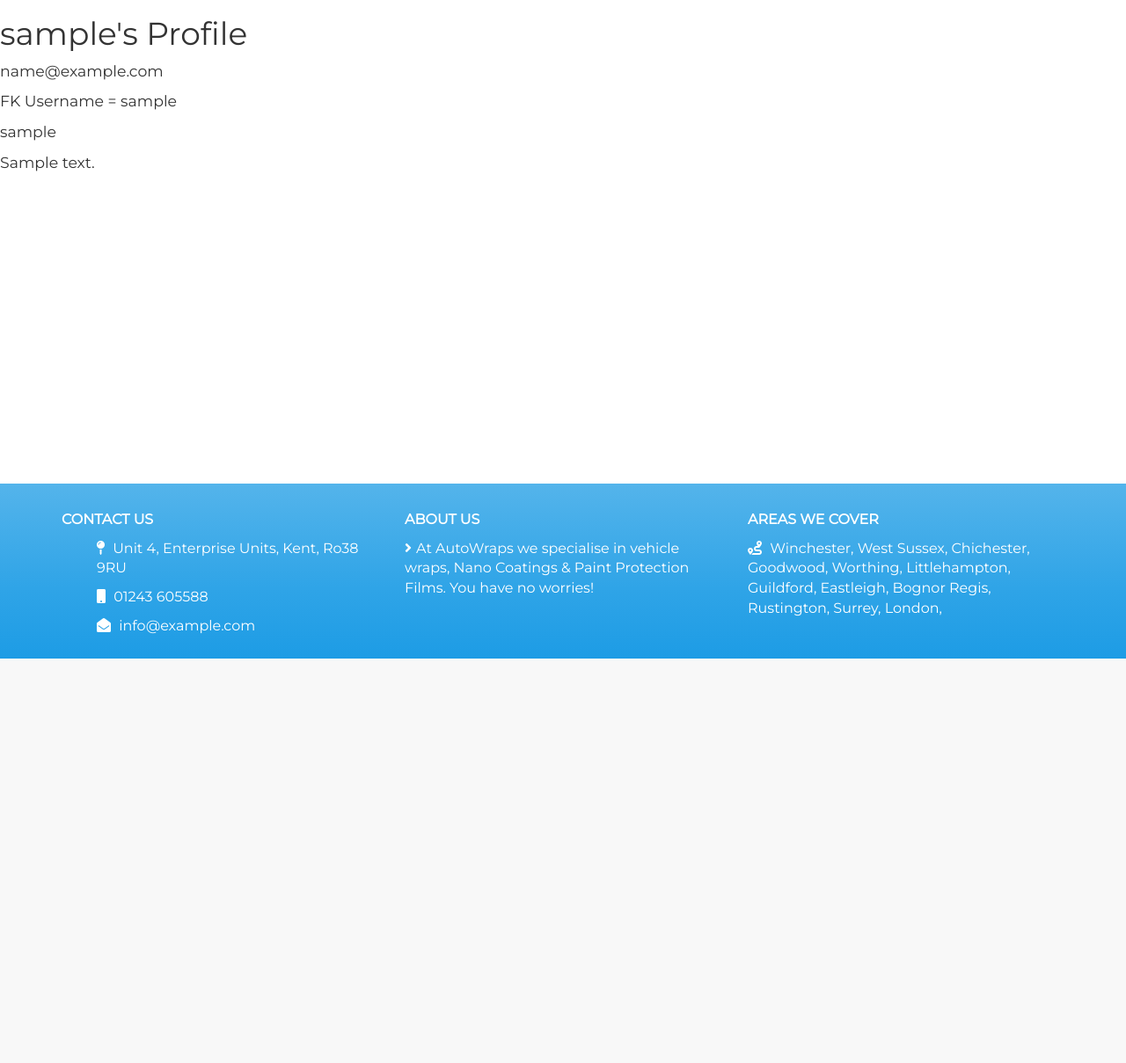
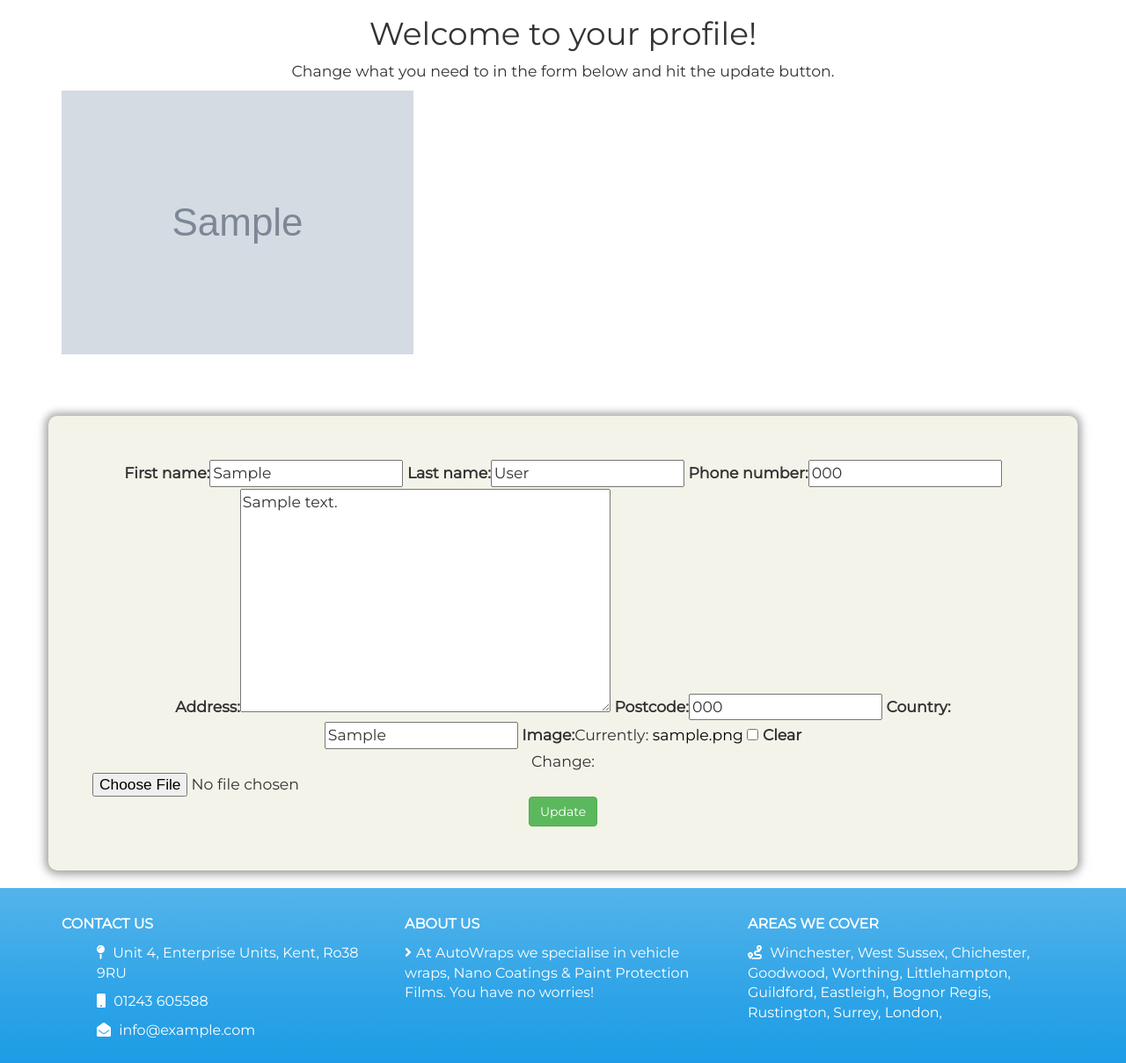
Before and after one commit to 99ron/django_milestone, a Django app: page /user/profile/ in a window 1280 px wide. Shown: the part 51-1260 px from the top of the page at 88% size. Before the commit the page ends 800 px from the top, so only its background shows below. Run offline with Django 3.2, Linux system fonts and the light colour scheme; a user stored in the database is signed in; tables that the repository leaves empty hold one stand-in row (values such as "Sample post"); grey boxes marked "Sample" are stand-in pictures; some libraries are stand-ins or nearby versions.

Commit message:
Basic profile page created and functional. Will amend to make it more asthetic.

```diff
--- /dev/null
+++ b/profiles/forms.py
@@ -0,0 +1,8 @@
+from django import forms
+from .models import UserProfile
+from django.contrib.auth.models import User
+
+class userProfileForm(forms.ModelForm):
+    class Meta:
+        model = UserProfile
+        fields = ['first_name', 'last_name', 'phone_number', 'address', 'postcode', 'country', 'image']
--- a/profiles/models.py
+++ b/profiles/models.py
@@ -4,13 +4,13 @@ from django.contrib.auth.models import User
 # Create your models here.
 class UserProfile(models.Model):
     user = models.OneToOneField(User, on_delete=models.CASCADE, primary_key=True)
-    firstName = models.CharField(max_length=20)
-    lastName = models.CharField(max_length=20)
-    phoneNumber = models.CharField(max_length=11)
+    first_name = models.CharField(max_length=20)
+    last_name = models.CharField(max_length=20)
+    phone_number = models.CharField(max_length=11)
     address = models.TextField(max_length=200)
     postcode = models.CharField(max_length=50)
     country = models.CharField(max_length=50)
-    image = models.ImageField(upload_to='profile')
+    image = models.ImageField(upload_to='profile', blank=True)
 
     def __str__(self):
         return self.user.username
--- a/profiles/templates/profile.html
+++ b/profiles/templates/profile.html
@@ -1,14 +1,41 @@
 {% extends 'base.html' %}
+
+{% load bootstrap_tags %}
 
 {% block content %}
 
 {% load static %}
 
-<h1> {{user}}'s Profile </h1>
-<p>{{ profile.user.email }}</p>
-<p> FK Username = {{ profile.user.username }}</p>
-<p>{{ profile.user }}</p>
-<p>{{ profile.address }}</p>
 
+<div class="container">
+  <div class="row text-center">
+      <h1> Welcome to your profile! </h1>
+      <p>Change what you need to in the form below and hit the update button.</p>
+  </div>
+
+<div class="row">
+    <div class="col-xs-6">
+        <img src="{{ profile.image.url }}" class="img-responsive" alt="Profile Image">
+    </div>
+
+</div>
+
+<div class="row">
+
+    <div class="profile-form">
+
+        <form method="POST" enctype="multipart/form-data">
+
+            {% csrf_token %}
+
+            {{ form | as_bootstrap }}
+
+            <button type="submit" class="btn btn-success">Update</button>
+
+        </form>
+
+    </div>
+</div>
+</div>
 
 {% endblock %}
--- a/profiles/views.py
+++ b/profiles/views.py
@@ -1,9 +1,58 @@
-from django.shortcuts import render
+from django.shortcuts import render, redirect
+from django.contrib import messages
 from django.contrib.auth.models import User
 from profiles.models import UserProfile
+from .forms import userProfileForm
 
 # Create your views here.
+
 def user_profile(request):
-    """The user's profile"""
-    user = UserProfile.objects.get(user=request.user)
-    return render(request, 'profile.html', {'profile' : user})
+
+    user = UserProfile.objects.get(pk=request.user.id)
+
+    if request.method == 'GET':
+
+        """The user's profile"""
+
+        form = userProfileForm(instance=user)
+
+        print(form)
+
+    else:
+        form = userProfileForm(request.POST, request.FILES)
+
+        if form.is_valid():
+
+            up = user
+
+            try:
+                up.first_name = form.cleaned_data['first_name']
+                up.last_name = form.cleaned_data['last_name']
+                up.phone_number = form.cleaned_data['phone_number']
+                up.address = form.cleaned_data['address']
+                up.postcode = form.cleaned_data['postcode']
+                up.country = form.cleaned_data['country']
+                image = form.cleaned_data['image']
+
+                if image:
+                    up.image = image
+                    print("Went to image == Yes")
+                    print(up.image)
+                else:
+                    form.image= user.image
+                    print("Went to image == NO")
+                    print(form.image)
+
+                up.save()
+
+                messages.success(request, "Updated successfully!")
+                return render(request, 'profile.html', {'form' : form, 'profile' : user})
+
+            except:
+
+                messages.error(request, "Failed to update, try again.")
+                return render(request, 'profile.html', {'form' : form, 'profile' : user})
+
+
+
+    return render(request, 'profile.html', {'form' : form, 'profile' : user})
--- a/static/css/custom.css
+++ b/static/css/custom.css
@@ -126,6 +126,19 @@ a:link, a:visited {
   color: #000;
 }
 
+.profile-form {
+  margin-top: 70px;
+  margin-bottom: 20px;
+  box-shadow: 0px 0px 8px 4px rgba(0, 0, 0, 0.3), 0 6px 20px 0 rgba(0, 0, 0, 0.1);
+  padding: 50px;
+  text-align: center;
+  background-color: #f4f3e9;
+  border-radius: 10px;
+}
+.profile-form a {
+  color: #000;
+}
+
 /* ---------------------------------------------------------- Footer */
 footer {
   padding-top: 15px;
@@ -150,6 +163,10 @@ ul {
 /* ---------------------------------------------------------- Other */
 .alert {
   margin-bottom: 0px;
+}
+
+.messages {
+  text-align: center;
 }
 
 .font-bold {
--- a/static/scss/custom.scss
+++ b/static/scss/custom.scss
@@ -146,6 +146,20 @@ a:link, a:visited {
     }
 }
 
+.profile-form {
+    margin-top: 70px;
+    margin-bottom: 20px;
+    box-shadow: 0px 0px 8px 4px rgba(0, 0, 0, 0.3), 0 6px 20px 0 rgba(0, 0, 0, 0.1);
+    padding: 50px;
+    text-align: center;
+    background-color: #f4f3e9;
+    border-radius: 10px;
+
+    a {
+        color: $primary-text-colour;
+    }
+
+}
 
 /* ---------------------------------------------------------- Footer */
 
@@ -179,6 +193,9 @@ ul {
     margin-bottom: 0px;
 }
 
+.messages {
+    text-align: center;
+}
 
 .font-bold {
     font-weight: bold;
@@ -212,8 +229,6 @@ ul {
     position: relative;
 }
 
-
-
 /* ---------------------------------------------------------- Media Queries */
 
 @media only screen and (min-width: 991px) {
```
Also changed, not shown: 1 other file.
